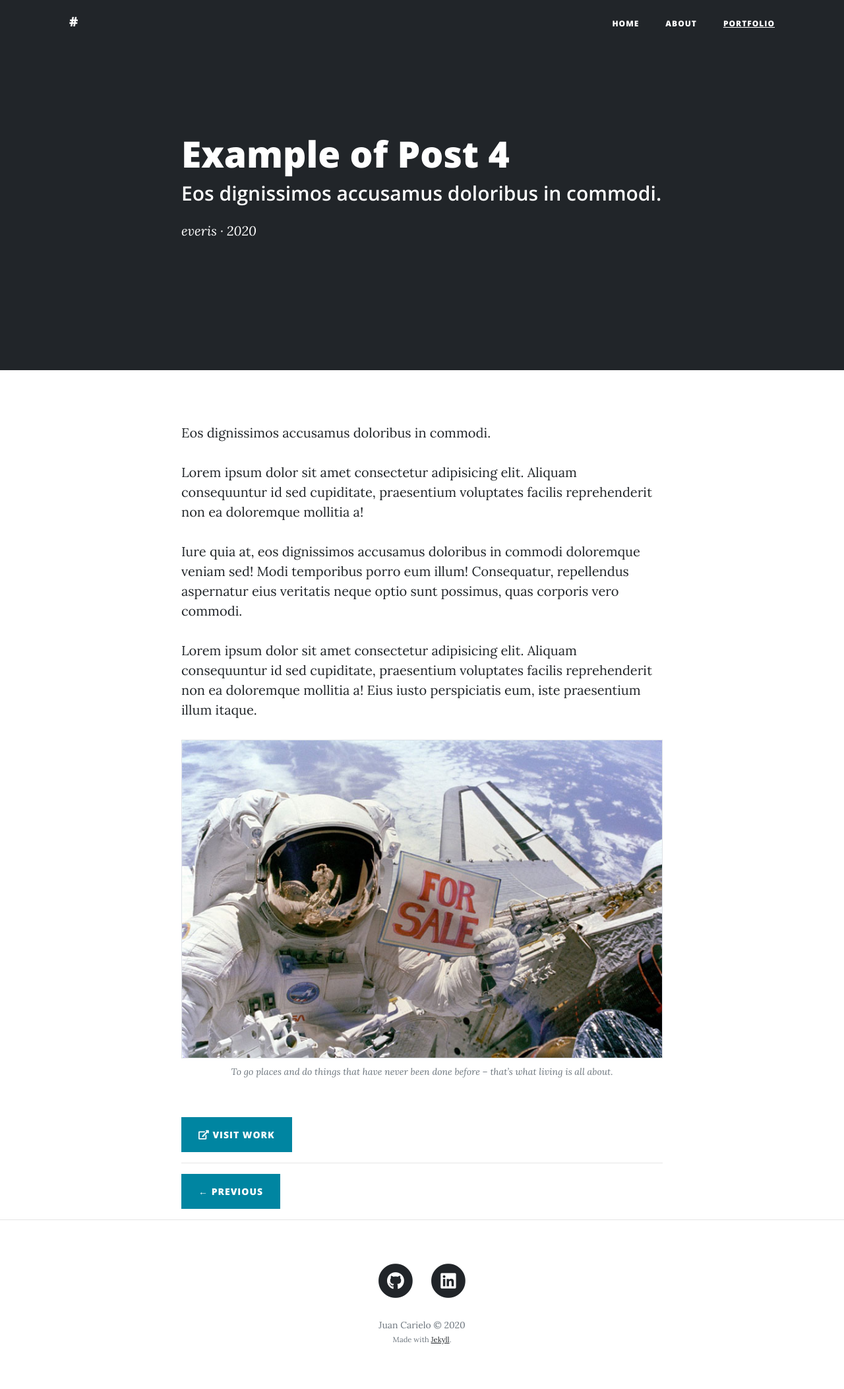
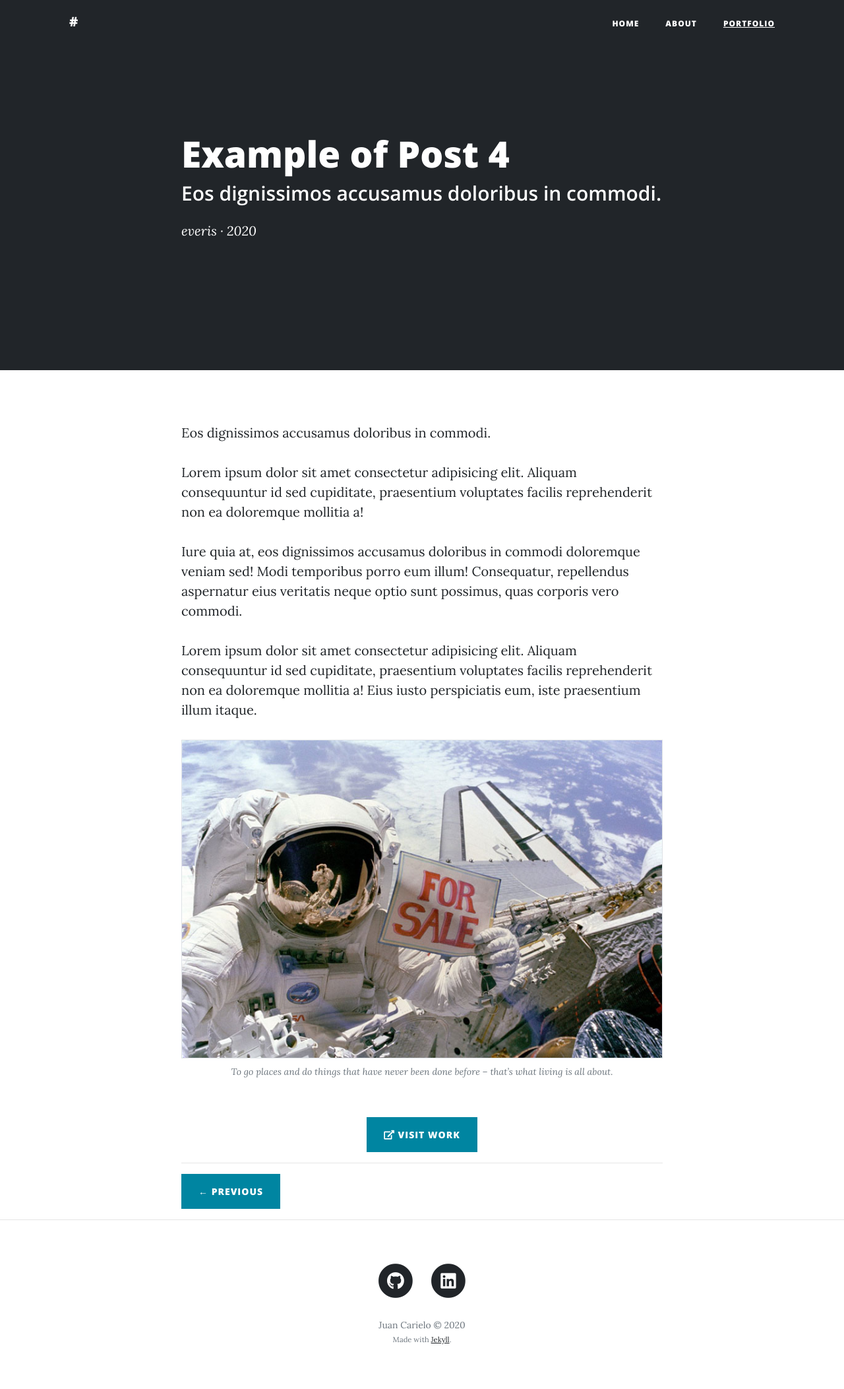
Before and after one commit to juancarielo/juancarielo.github.io, a Jekyll site: the page built from _works/2020-03-26-example-of-work-4.html, in a window 1280 px wide. Shown: the whole page at 66% size. Built offline with Jekyll 4.4.1, drawn with Linux system fonts in a browser that asks for light colours.

Commit message:
fix: center text
Just center the text

```diff
--- a/_layouts/article.html
+++ b/_layouts/article.html
@@ -15,13 +15,11 @@ layout: default
           <h1> {{ page.title }} </h1>
           <h2 class="subheading">{{ page.excerpt|strip_html}}</h2>
           <span class="meta">
-
             {% if page.company %}
               <a href="{{ company.link }}" target="_blank">{{ company.label }}</a> · {{ page.date | date: '%Y' }}
             {% else %}
               Posted on {{ page.date | date: '%B %d, %Y' }} &middot; {% include read_time.html content=page.content %}
             {% endif %}
-
           </span>
         </div>
       </div>
@@ -34,7 +32,7 @@ layout: default
       <div class="col-lg-8 col-md-10 mx-auto">
         {{ content }}
         {% if page.link %}
-          <div class="mt-5">
+          <div class="text-center mt-5">
             <a href="{{ page.link }}" target="_blank" class="btn btn-primary">
               <i class="fa fa-external-link-alt"></i> Visit Work
             </a>
```
